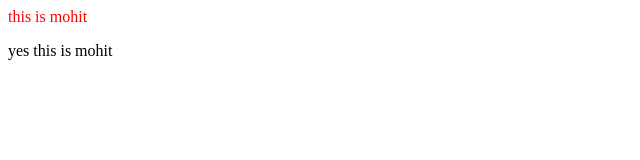
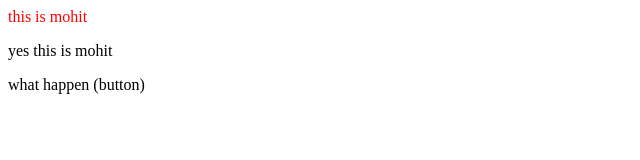
Before and after one commit to mohit44574457/localrepo, a plain HTML site: page index.html in a window 1280 px wide. Shown: the whole page, without its empty margins (0-640 px from the left). Drawn offline with Linux system fonts and the light colour scheme.

```diff
--- a/index.html
+++ b/index.html
@@ -1,2 +1,3 @@
 <p style="color:red">this is mohit </p>
 <P>yes this is mohit</P>
+<p>what happen (button)</p>
```
